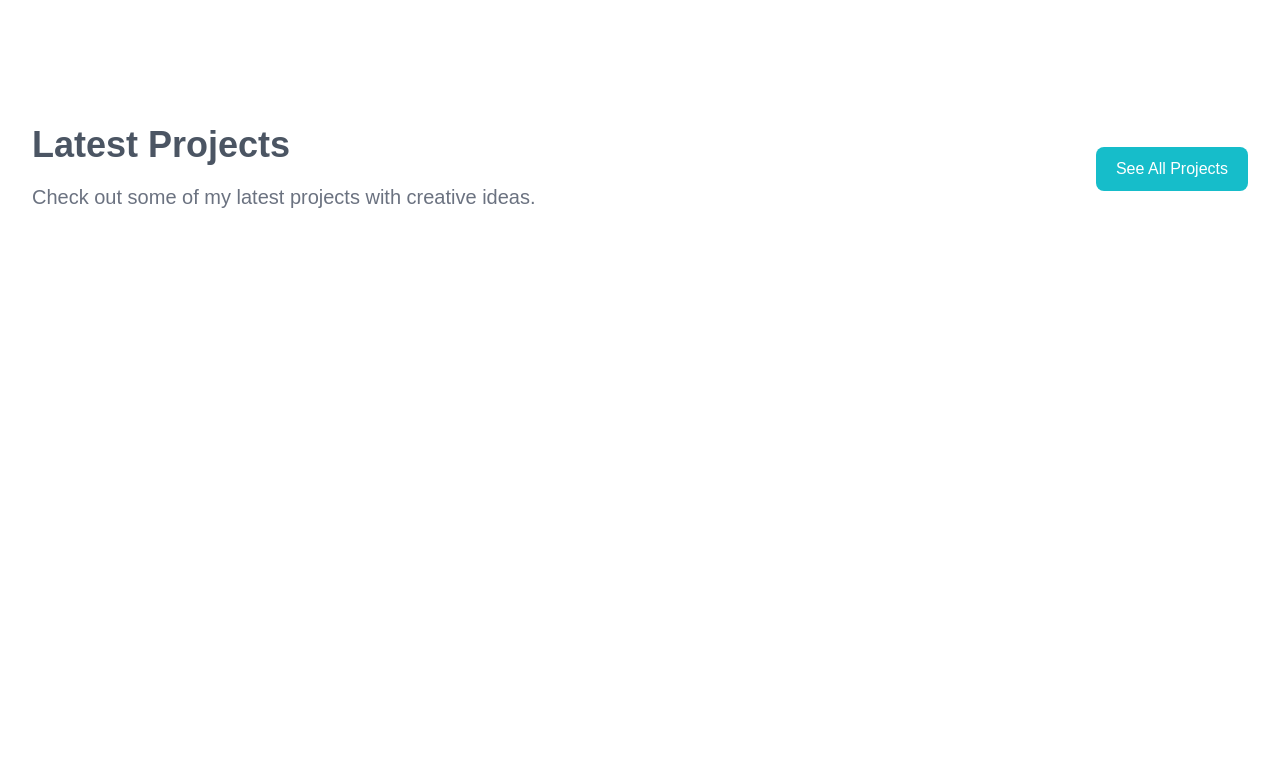
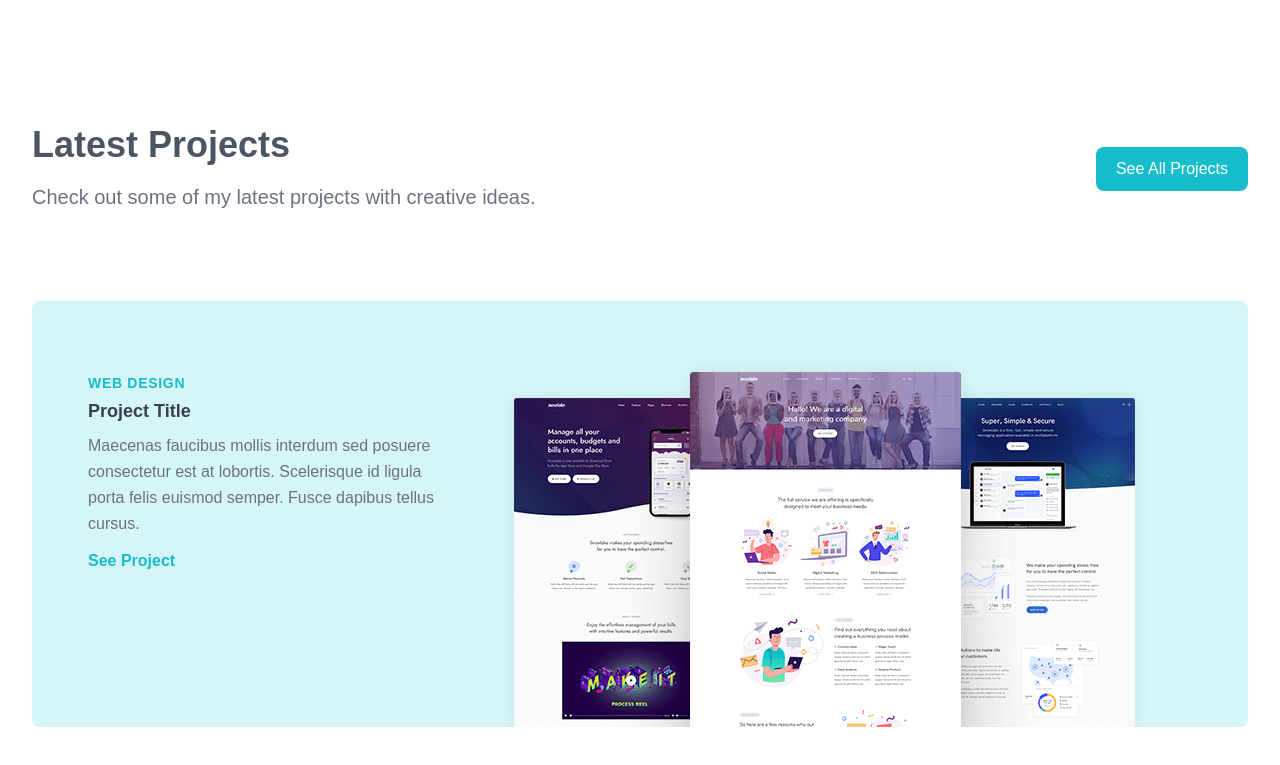
Before and after one commit to kmlrdzwn/tailwind-flowbite, a website: page index.html in a window 1280 px wide. Shown: the part 980-1745 px from the top of the page. Before the commit the page ends 1281 px from the top, so only its background shows below. Drawn offline with Linux system fonts and the light colour scheme.

Commit message:
Added Project Card

```diff
--- a/index.html
+++ b/index.html
@@ -171,7 +171,7 @@
     <!-- SECTION: PROJECTS -->
     <section class="bg-white dark:bg-gray-800">
       <div class="container mx-auto px-4 py-16 lg:px-8 lg:py-10 xl:max-w-7xl">
-        <div class="flex flex-col space-y-8 lg:flex-row lg:items-center lg:justify-between lg:space-y-0">
+        <div class="mb-10 flex flex-col space-y-8 lg:flex-row lg:items-center lg:justify-between lg:space-y-0">
           <div class="md:py-12 lg:w-5/12 xl:w-5/12">
             <h2 class="mb-4 text-3xl font-extrabold text-gray-600 dark:text-gray-200 md:text-4xl">Latest Projects</h2>
             <p class="text-lg font-medium text-gray-500 dark:text-gray-300 md:text-xl md:leading-relaxed">Check out some of my latest projects with creative ideas.</p>
@@ -180,6 +180,23 @@
             <button type="button" class="rounded-lg bg-teal-400 px-5 py-2.5 text-center text-base font-medium text-white hover:bg-teal-600 focus:outline-none focus:ring-4 focus:ring-teal-300 dark:bg-teal-600 dark:hover:bg-teal-400 dark:focus:ring-teal-600">See All Projects</button>
           </div>
         </div>
+        <div class="flex rounded-lg bg-teal-100">
+          <div class="flex-auto p-14 pb-0">
+            <div class="flex flex-wrap lg:flex-nowrap">
+              <div class="mb-10 flex flex-col justify-start lg:mt-4 lg:w-1/3">
+                <div class="mb-1 text-sm font-bold uppercase tracking-wider text-teal-400 dark:text-teal-500">Web Design</div>
+                <h3 class="mb-2 text-lg font-bold text-gray-700 dark:text-gray-200">Project Title</h3>
+                <p class="mb-3 leading-relaxed text-gray-500 dark:text-gray-400">Maecenas faucibus mollis interdum sed posuere consectetur est at lobortis. Scelerisque id ligula porta felis euismod semper. Fusce dapibus tellus cursus.</p>
+                <a href="#" class="letter-tight font-bold text-teal-400">See Project</a>
+              </div>
+              <div class="justify-end lg:ml-16 lg:w-2/3">
+                <figure>
+                  <img src="/images/portfolio-1.png" alt="" />
+                </figure>
+              </div>
+            </div>
+          </div>
+        </div>
       </div>
     </section>
 
```
Also changed, not shown: images/portfolio-1.png (added), style.css.
